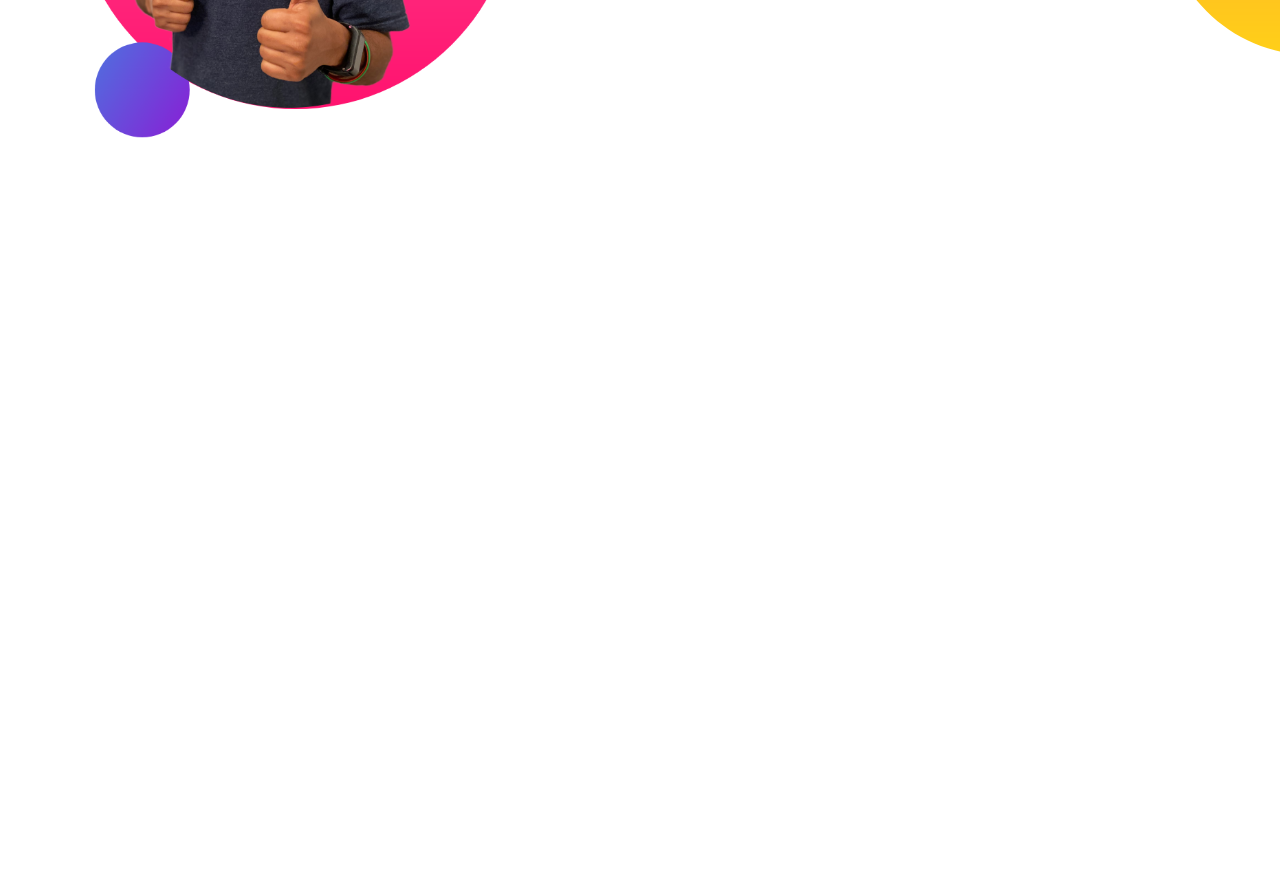
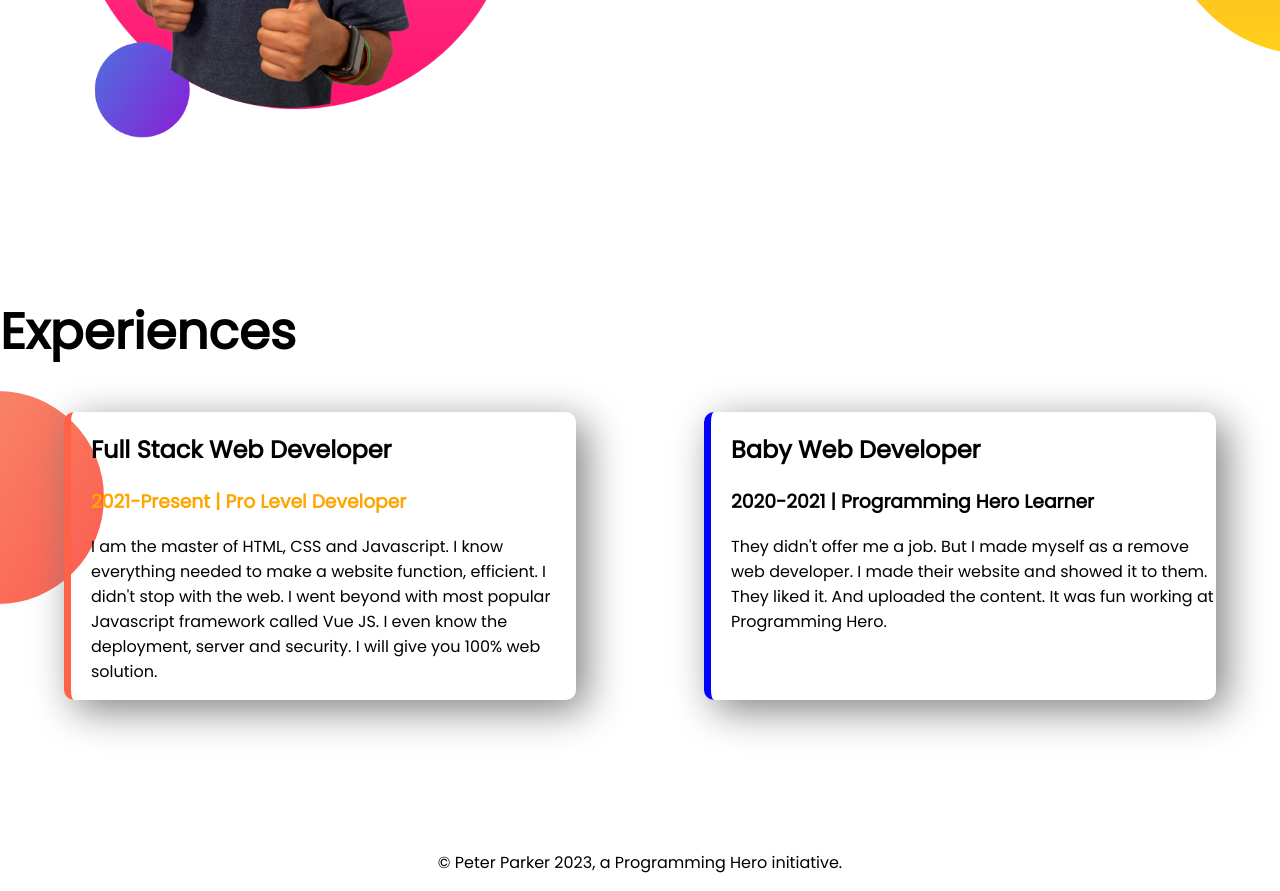
Before and after one commit to Mohammad-Hidayat-Ullah-Reza/developer-portfolio, a plain HTML site: page index.html in a window 1280 px wide. Shown: the part 1022-1913 px from the top of the page. Before the commit the page ends 1317 px from the top, so only its background shows below. Drawn offline with Linux system fonts and the light colour scheme.

Commit message:
styled experience section and added footer

```diff
--- a/index.html
+++ b/index.html
@@ -16,7 +16,8 @@
     <link rel="stylesheet" href="style.css" />
   </head>
   <body>
-    <section class="top-banner">
+    <!-- first section -->
+    <section class="top-banner flexible-container">
       <div class="half-width">
         <h1>Welcome To</h1>
         <h1><span class="orange-color">Mohammad Hidayat</span> World!</h1>
@@ -36,7 +37,9 @@
       </div>
       <div class="half-width"><img src="images/Folder 1.png" alt="" /></div>
     </section>
-    <section class="dream-big">
+
+    <!-- second section -->
+    <section class="dream-big flexible-container">
       <div class="half-width">
         <img src="images/jhankar2.png" alt="photo of jhankar mahabub bhai" />
       </div>
@@ -56,5 +59,34 @@
         >
       </div>
     </section>
+
+    <!-- third section -->
+    <section class="experience-area">
+      <h1>Experiences</h1>
+      <div class="flexible-container">
+        <div id="full-stack-developer" class="experience-item">
+          <h2>Full Stack Web Developer</h2>
+          <h3 class="orange-color">2021-Present | Pro Level Developer</h3>
+          <p>
+            I am the master of HTML, CSS and Javascript. I know everything
+            needed to make a website function, efficient. I didn't stop with the
+            web. I went beyond with most popular Javascript framework called Vue
+            JS. I even know the deployment, server and security. I will give you
+            100% web solution.
+          </p>
+        </div>
+        <div id="baby-web-developer" class="experience-item">
+          <h2>Baby Web Developer</h2>
+          <h3>2020-2021 | Programming Hero Learner</h3>
+          <p>
+            They didn't offer me a job. But I made myself as a remove web
+            developer. I made their website and showed it to them. They liked
+            it. And uploaded the content. It was fun working at Programming
+            Hero.
+          </p>
+        </div>
+      </div>
+    </section>
   </body>
+  <footer><p>© Peter Parker 2023, a Programming Hero initiative.</p></footer>
 </html>
--- a/style.css
+++ b/style.css
@@ -6,10 +6,13 @@
 h1{
     font-size: 50px;
 }
+.h2{
+    font-size: 40px;
+}
 .orange-color{
     color: orange;
 }
-section{
+.flexible-container{
     display: flex;
     margin-bottom: 150px;
 }
@@ -37,3 +40,25 @@
     background-repeat: no-repeat;
     background-position: right;
 }
+.experience-area{
+    background-image: url(/images/exp-bg.png);
+    background-repeat: no-repeat;
+    background-position: left;
+}
+.experience-item{
+    width: 40%;
+    margin-left: 5%;
+    margin-right: 5%;
+    padding-left: 20px;
+    border-radius: 10px;
+    box-shadow: 10px 10px 40px gray;
+}
+#full-stack-developer{
+    border-left: 7px solid tomato;
+}
+#baby-web-developer{
+    border-left: 7px solid blue;
+}
+footer p{
+    text-align: center;
+}
```
